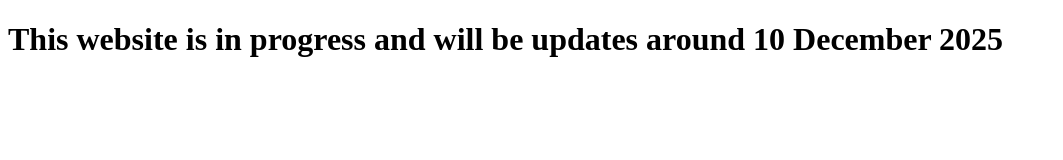
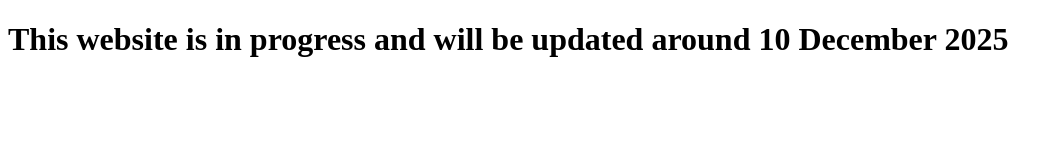
Before and after one commit to NemieDev/NemieDev.github.io, a plain HTML site: page index.html in a window 1280 px wide. Shown: the whole page, without its empty margins (0-1063 px from the left). Drawn offline with Linux system fonts and the light colour scheme.

Commit message:
Update Text

```diff
--- a/index.html
+++ b/index.html
@@ -4,6 +4,6 @@
       <title>Nemie's Website</title>
     </head>
     <body>
-      <h1>This website is in progress and will be updates around 10 December 2025</h1>
+      <h1>This website is in progress and will be updated around 10 December 2025</h1>
     </body>
   </html>
```
